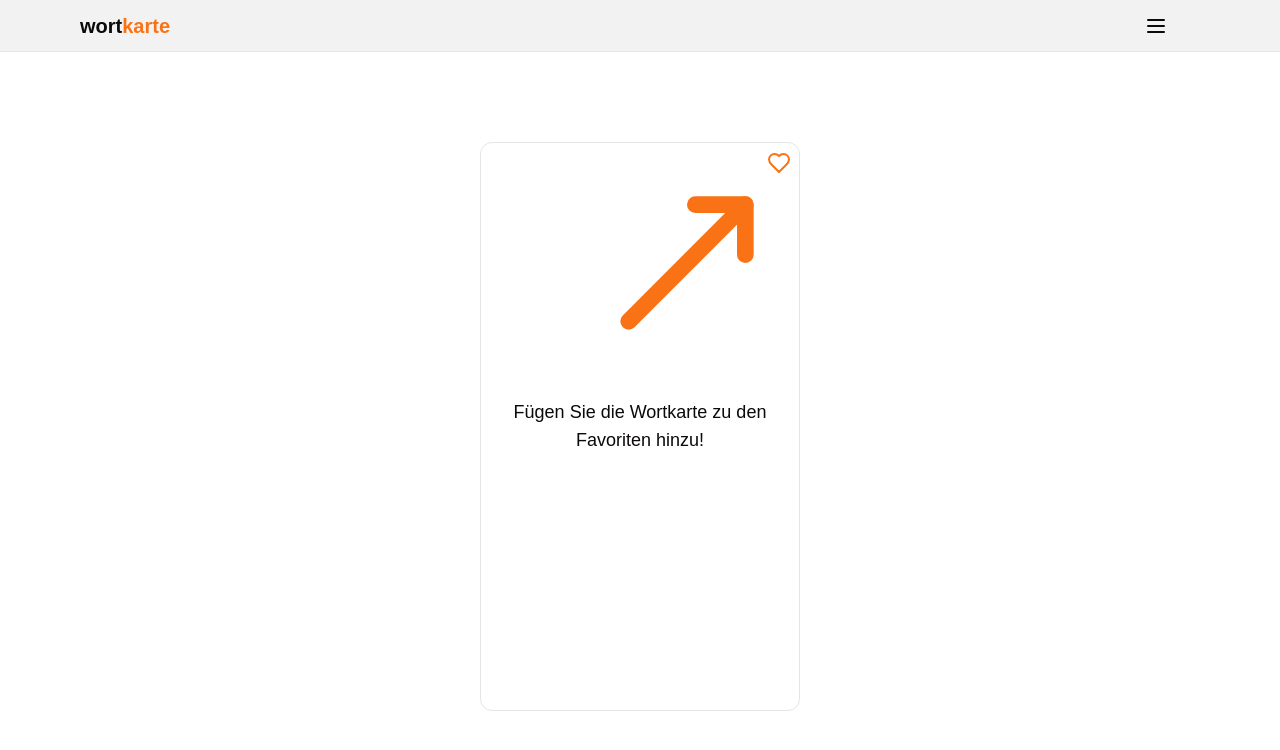
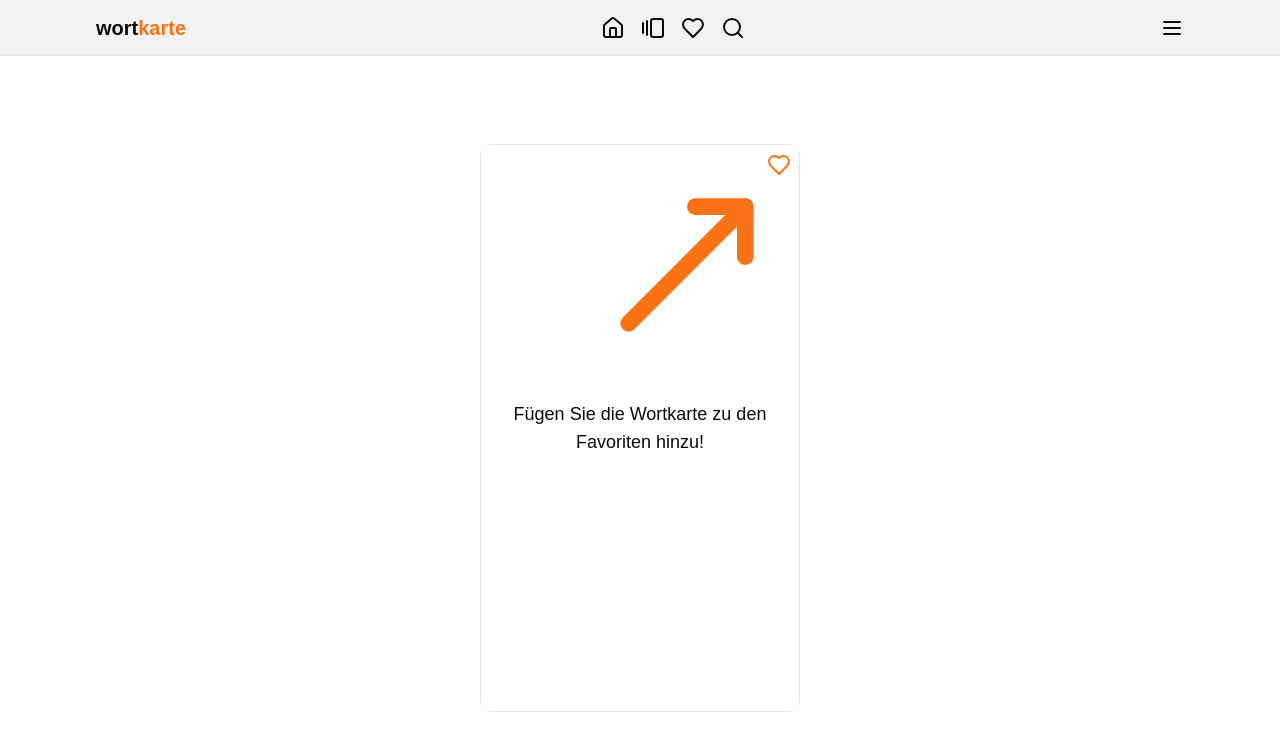
Before and after one commit to stoczec/wortkarte, a Next.js app: page /favorite/1 in a window 1280 px wide. Shown: the top 750 px of the page. Built offline with nearby package versions, Linux system fonts and the light colour scheme.

Commit message:
"Refactor BurgerMenu and Header components, remove NavigationMenu from Header, and update NavMenu with new links and icons"

```diff
--- a/src/components/BurgerMenu.tsx
+++ b/src/components/BurgerMenu.tsx
@@ -16,9 +16,8 @@ type SheetSide = (typeof SHEET_SIDES)[number]
 
 export function BurgerMenu() {
 	return (
-		<div className="grid grid-cols-2 gap-2">
 		<Sheet>
-				<SheetTrigger asChild>
+			<SheetTrigger asChild className="flex justify-center items-center">
 				<Menu className="cursor-pointer" />
 			</SheetTrigger>
 			<SheetContent side="right">
@@ -33,6 +32,5 @@ export function BurgerMenu() {
 				<SheetFooter></SheetFooter>
 			</SheetContent>
 		</Sheet>
-		</div>
 	)
 }
--- a/src/components/Header.tsx
+++ b/src/components/Header.tsx
@@ -1,21 +1,27 @@
 import React from 'react'
-import {
-	NavigationMenu,
-	NavigationMenuList,
-	NavigationMenuItem,
-	NavigationMenuLink,
-} from '@radix-ui/react-navigation-menu'
-import { navigationMenuTriggerStyle } from './ui/navigation-menu'
+import { House, Heart, Search, GalleryHorizontalEnd } from 'lucide-react'
 import { MaxWidthWrapper, BurgerMenu } from '.'
 import Link from 'next/link'
 
 export const Header = () => {
 	return (
-		<header className="h-14 inset-x-0 top-0 w-full border-b border-gray-200 bg-black/5 backdrop-blur-lg transition-all">
-			<MaxWidthWrapper className="flex items-center justify-between">
+		<header className="h-14 inset-x-0 top-0 w-full border-b border-gray-200 bg-black/5 backdrop-blur-lg transition-all px-4">
+			<MaxWidthWrapper className="flex items-center justify-between py-4">
 				<Link href="/" className="text-xl font-semibold">
 					wort<span className="text-primary">karte</span>
 				</Link>
+				<div className="flex items-center gap-4">
+					<Link href="/">
+						<House />
+					</Link>
+					<Link href="/page/1">
+						<GalleryHorizontalEnd />
+					</Link>
+					<Link href="/favorite/1">
+						<Heart />
+					</Link>
+					<Search />
+				</div>
 				<BurgerMenu />
 			</MaxWidthWrapper>
 		</header>
--- a/src/components/NavMenu.tsx
+++ b/src/components/NavMenu.tsx
@@ -6,13 +6,11 @@ import {
 	NavigationMenuLink,
 } from '@radix-ui/react-navigation-menu'
 import { navigationMenuTriggerStyle } from './ui/navigation-menu'
-import { MaxWidthWrapper } from '.'
 import { cn } from '@/lib/utils'
+import { House, Heart, GalleryHorizontalEnd } from 'lucide-react'
 
 export const NavMenu = () => {
 	return (
-		// <nav className="h-14 inset-x-0 top-0 w-full border-b border-gray-200 bg-black/5 backdrop-blur-lg transition-all">
-		// 	<MaxWidthWrapper className="flex items-center justify-between">
 		<NavigationMenu>
 			<NavigationMenuList className="w-full flex flex-col gap-4">
 				<NavigationMenuItem className="w-full">
@@ -20,10 +18,23 @@ export const NavMenu = () => {
 						href="/"
 						className={cn(
 							navigationMenuTriggerStyle(),
-							'w-full flex justify-start px-2'
+							'w-full flex justify-start gap-2 px-2'
 						)}
 					>
+						<House />
 						Startseite
+					</NavigationMenuLink>
+				</NavigationMenuItem>
+				<NavigationMenuItem className="w-full">
+					<NavigationMenuLink
+						href="/page/1"
+						className={cn(
+							navigationMenuTriggerStyle(),
+							'w-full flex justify-start gap-2 px-2'
+						)}
+					>
+						<GalleryHorizontalEnd />
+						Alle Karten
 					</NavigationMenuLink>
 				</NavigationMenuItem>
 				<NavigationMenuItem>
@@ -31,15 +42,14 @@ export const NavMenu = () => {
 						href="/favorite/1"
 						className={cn(
 							navigationMenuTriggerStyle(),
-							'w-full flex justify-start px-2'
+							'w-full flex justify-start gap-2 px-2'
 						)}
 					>
+						<Heart />
 						Favoriten
 					</NavigationMenuLink>
 				</NavigationMenuItem>
 			</NavigationMenuList>
 		</NavigationMenu>
-		// 	</MaxWidthWrapper>
-		// </nav>
 	)
 }
```
Lines whose indentation alone changed are shown as unchanged.
